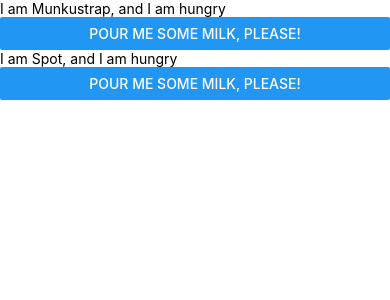
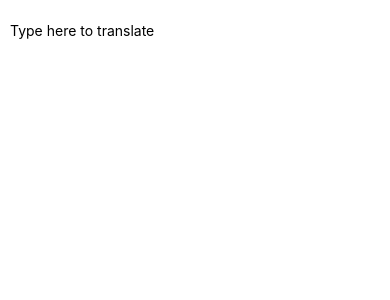
Before and after one commit to KalaiselvanSivakumar/Tutorial-ReactNative-Basics, a React Native app: screen / in a window 390 px wide. Shown: the top 300 px of the page. Built offline with nearby package versions, Linux system fonts and the light colour scheme.

Commit message:
Basics: Text Input handling

```diff
--- a/App.js
+++ b/App.js
@@ -100,6 +100,8 @@
 /**
  * Basics of React Native code block
  */
-import Cafe from './basics/ReactFundamentals';
+// import Cafe from './basics/ReactFundamentals';
+// export default Cafe;
 
-export default Cafe;
+import PizzaTranslator from './basics/HandlingTextInput';
+export default PizzaTranslator;
--- /dev/null
+++ b/basics/HandlingTextInput.js
@@ -0,0 +1,24 @@
+import React, {useState} from 'react';
+import {View, Text, TextInput} from 'react-native';
+
+const PizzaTranslator = () => {
+  const [text, setText] = useState('');
+
+  return (
+    <View style={{padding: 10}}>
+      <TextInput
+        style={{height: 40}}
+        onChangeText={currentText => setText(currentText)}
+        placeholder="Type here to translate"
+      />
+      <Text style={{padding: 10, fontSize: 42}}>
+        {text
+          .split(' ')
+          .map(word => word && '🍕')
+          .join(' ')}
+      </Text>
+    </View>
+  );
+};
+
+export default PizzaTranslator;
```
